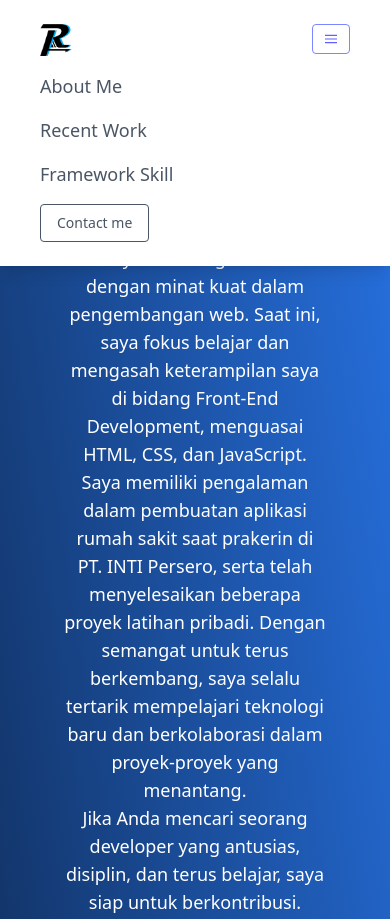
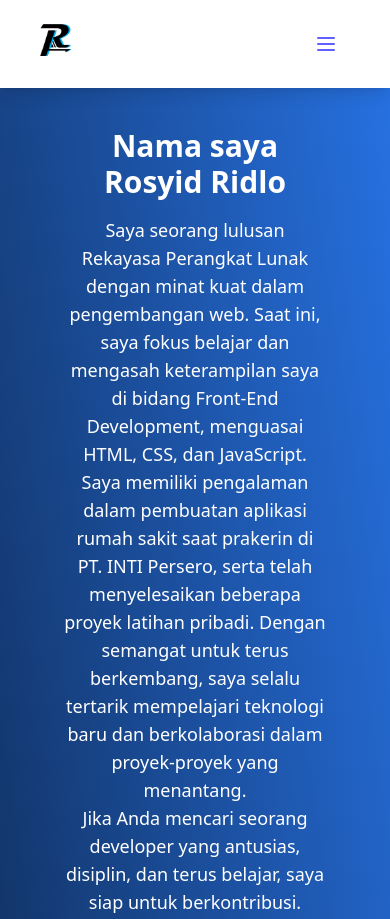
Before and after one commit to Rosyidra/web-porto-tailwind, a plain HTML site: page index.html in a window 390 px wide. Shown: the top 919 px of the page. Drawn offline with nearby package versions, Linux system fonts and the light colour scheme.

Commit message:
perubahan pada navbar agar fixed top

```diff
--- a/index.html
+++ b/index.html
@@ -13,31 +13,32 @@
 </head>
 <body>
 
-    <section class="w-screen mx-auto px-4 fixed top-0 left-0 right-0 z-50 w-full bg-white shadow-lg">
+    <section class="w-screen mx-auto px-4 fixed top-0 left-0 right-0 z-50 w-full bg-white shadow-lg navbar-hidden">
         <nav class="flex flex-wrap p-6 justify-between">
             <div class="flex flex-shrink-0 mr-6">
                 <img src="img/ra.png" class="h-8 w-8 mr-2">
             </div>
             <div class="block lg:hidden">
-                 <a class="flex items-center px-3 py-2 rounded border border-indigo-400 text-indigo-500 hover:text-indigo-700 hover:border-indigo-700">
-                    <svg class="fill-current h-3 w-3" viewBox="0 0 20 20" xmlns="http://www.w3.org/2000/svg"><title>Menu</title><path d="M0 3h20v2H0V3zm0 6h20v2H0V9zm0 6h20v2H0v-2z"/></svg>
-                </a>
+            <button id="menu-toggle" class="flex items-center px-3 py-2 rounded text-indigo-500 focus:outline-none">
+                <svg class="h-6 w-6" fill="none" stroke="currentColor" viewBox="0 0 24 24" xmlns="http://www.w3.org/2000/svg">
+                    <path stroke-linecap="round" stroke-linejoin="round" stroke-width="2" d="M4 6h16M4 12h16M4 18h16"></path>
+                </svg>
+            </button>
             </div>
-            <div class="w-full block flex-grow lg:flex lg:items-center lg:w-auto">
+            <div id="navbar-menu" class="hidden w-full block flex-grow lg:flex lg:items-center lg:w-auto">
                 <div class="text-sm lg:flex-grow">
                     <a href="#about" class="block mt-4 lg:inline-block lg:mt-0 text-gray-600 hover:text-gray-900 text-lg mr-4">About Me</a>
                     <a href="#work" class="block mt-4 lg:inline-block lg:mt-0 text-gray-600 hover:text-gray-900 text-lg mr-4">Recent Work</a>
                     <a href="#framework" class="block mt-4 lg:inline-block lg:mt-0 text-gray-600 hover:text-gray-900 text-lg mr-4">Framework Skill</a>
                 </div>
             </div>
-            <div>
+            <div class="hidden">
 	            <a href="#contact" class="inline-block text-sm px-4 py-2 rounded text-gray-600 border border-gray-600 hover:border-transparent hover:text-white hover:bg-indigo-700 mt-4 lg:mt-0">
                      Contact me
                 </a>
             </div>
         </nav>
     </section>
-
     <section class="w-screen mx-auto py-4 bg-indigo-700 gradient" id="about">
         <div class="px-16 py-8 text-white text-center">
 
@@ -258,6 +259,12 @@
 
     </section>
 
+    <script>
+    document.getElementById("menu-toggle").addEventListener("click", function() {
+        const menu = document.getElementById("navbar-menu");
+        menu.classList.toggle("hidden");
+    });
 
+</script>
 </body>
 </html>
```
